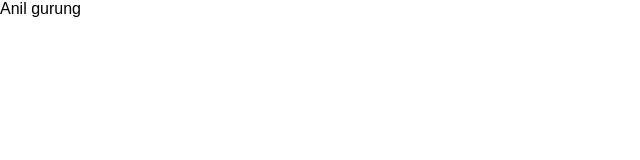
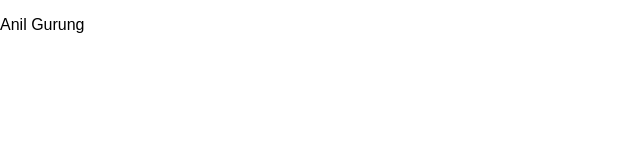
Before and after one commit to txagurungmn/txagurungmn.github.io, a plain HTML site: page index.html in a window 1280 px wide. Shown: the whole page, without its empty margins (0-640 px from the left). Drawn offline with Linux system fonts and the light colour scheme.

Commit message:
Update index.html

```diff
--- a/index.html
+++ b/index.html
@@ -5,9 +5,8 @@
 <link rel="stylesheet" type="text/css" href="stylesheet.css">
 </head>
 <body>
-<div id="container">
-<div id="content-contact">
-Anil gurung
-</div>
+<div class=w3-border">
+                    <p> Anil Gurung
+                     </div>
 </body>
 </html>
```
